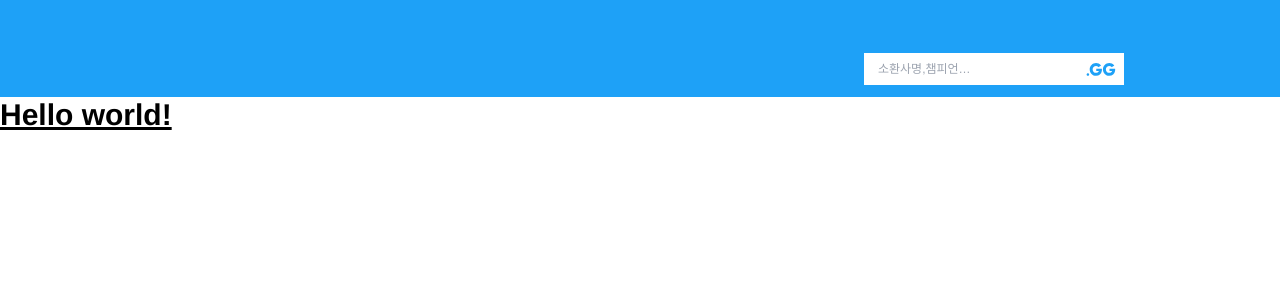
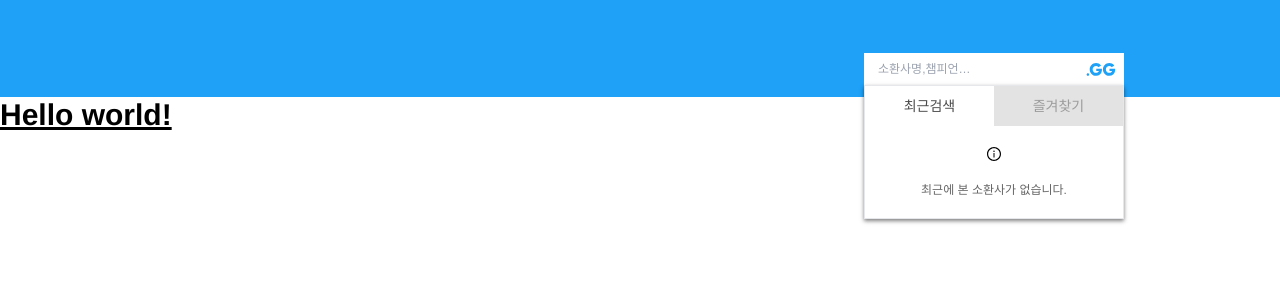
Before and after one commit to taesung1993/opgg-assignment, a React (Create React App) app: page / in a window 1280 px wide. Shown: the top 300 px of the page. Built offline with nearby package versions, Linux system fonts and the light colour scheme; a web font is replaced by a local one.

Commit message:
add Search Components

```diff
--- /dev/null
+++ b/src/components/atoms/SearchContent.tsx
@@ -0,0 +1,40 @@
+import { AiOutlineInfoCircle, AiFillStar } from 'react-icons/ai';
+
+interface Props {
+  type?: 'latest' | 'popular';
+}
+
+export default function SeachContent({ type }: Props) {
+  const Content = type === 'latest' ? EmptyLatest : EmptyPopular;
+  return (
+    <section className='flex flex-col justify-center items-center p-5'>
+      <Content />
+    </section>
+  );
+}
+
+function EmptyLatest() {
+  return (
+    <>
+      <AiOutlineInfoCircle />
+      <div className='text-[#666666] text-xs mt-5'>
+        최근에 본 소환사가 없습니다.
+      </div>
+    </>
+  );
+}
+
+function EmptyPopular() {
+  return (
+    <>
+      <AiOutlineInfoCircle />
+      <div className='text-[#666666] text-xs mt-5 w-full'>
+        <p className='w-full text-center'>
+          관심있는 소환사에&nbsp;
+          <AiFillStar className='inline mb-0.5 fill-gray-300' />
+          &nbsp;즐겨찾기를 하여 편리하게 정보를 받아보세요.
+        </p>
+      </div>
+    </>
+  );
+}
--- /dev/null
+++ b/src/components/atoms/SearchNav.tsx
@@ -0,0 +1,39 @@
+import { ISearchNavItem } from '../../models/interfaces/SearchNavItem';
+import { Dispatch } from 'react';
+
+interface Props {
+  navItems: ISearchNavItem[];
+  selectedItem: ISearchNavItem;
+  setSelectedItem: Dispatch<ISearchNavItem>;
+}
+
+export default function SearchNav({
+  navItems,
+  selectedItem,
+  setSelectedItem
+}: Props) {
+  const selectedId = selectedItem.id;
+  const activeStyle = {
+    backgroundColor: '#fff',
+    color: '#4a4a4a'
+  };
+
+  return (
+    <nav className='h-10'>
+      <ul className='flex items-center w-full h-full'>
+        {navItems.map((navItem) => (
+          <li
+            className='flex-1 w-full h-full'
+            key={navItem.id}
+            onClick={() => setSelectedItem(navItem)}>
+            <button
+              className='w-full h-full flex justify-center items-center bg-greyish-three text-greyish-four text-sm'
+              style={selectedId === navItem.id ? activeStyle : {}}>
+              {navItem.title}
+            </button>
+          </li>
+        ))}
+      </ul>
+    </nav>
+  );
+}
--- a/src/components/atoms/index.ts
+++ b/src/components/atoms/index.ts
@@ -1,7 +1,11 @@
 import SearchInput from './SearchInput';
 import SearchButton from './SearchButton';
+import SearchNav from './SearchNav';
+import SearchContent from './SearchContent';
 
 export default {
   SearchInput,
-  SearchButton
+  SearchButton,
+  SearchNav,
+  SearchContent
 };
--- a/src/components/molecules/Search.tsx
+++ b/src/components/molecules/Search.tsx
@@ -1,10 +1,35 @@
 import Atoms from '../atoms';
+import { ISearchNavItem } from '../../models/interfaces/SearchNavItem';
+import { useState } from 'react';
+
+const navItems: ISearchNavItem[] = [
+  {
+    id: 'navItem-1',
+    title: '최근검색',
+    type: 'latest'
+  },
+  {
+    id: 'navItem-2',
+    title: '즐겨찾기',
+    type: 'popular'
+  }
+];
 
 export default function Search() {
+  const [selectedItem, setSelectedItem] = useState<ISearchNavItem>(navItems[0]);
+
   return (
     <div className='w-[16.25rem] h-8 flex items-center bg-white py-2 px-[0.875rem] relative'>
       <Atoms.SearchInput />
       <Atoms.SearchButton />
+      <section className='absolute left-0 top-full w-full border shadow-[0px_2px_4px_0px_rgb(0,0,0,0.5)]'>
+        <Atoms.SearchNav
+          navItems={navItems}
+          selectedItem={selectedItem}
+          setSelectedItem={setSelectedItem}
+        />
+        <Atoms.SearchContent type={selectedItem.type} />
+      </section>
     </div>
   );
 }
```
